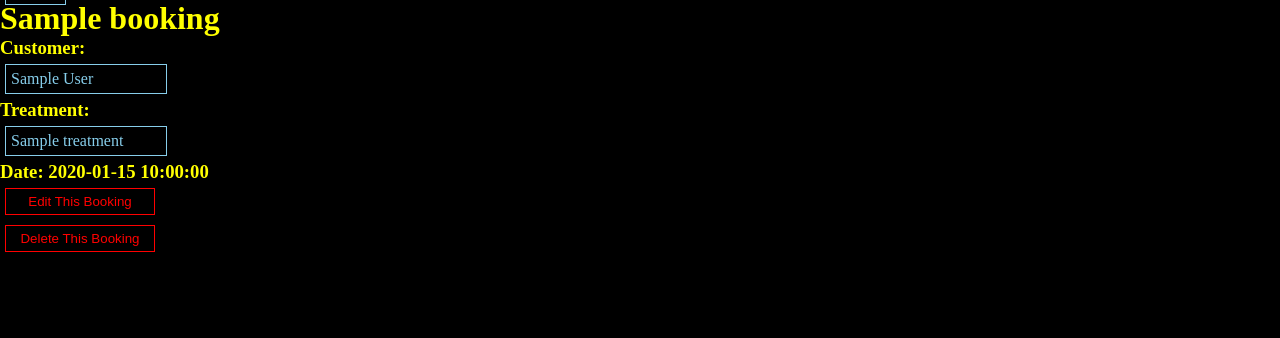
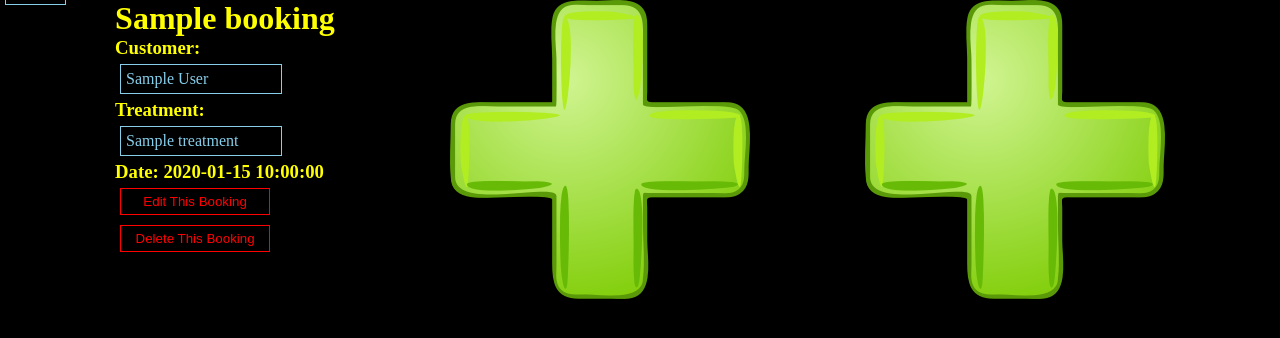
Before and after one commit to abasile1-tech/cyberpunk_ripperdoc_appointment_scheduler, a Flask app: page /bookings/1 in a window 1280 px wide. Shown: the part 23-361 px from the top of the page. Run offline with Flask 3, Linux system fonts and the light colour scheme; tables that the repository leaves empty hold one stand-in row (values such as "Sample post").

Commit message:
I made it so that the individual bookings show an image of the customer and an image of the treatment

```diff
--- a/static/style.css
+++ b/static/style.css
@@ -153,3 +153,8 @@ input[type="submit"], button {
 #big_plus_sign {
 	max-width: 50%;
 }
+
+.booking_image {
+	max-width: 300px;
+	max-height: 300px;
+}
--- a/templates/bookings/show.html
+++ b/templates/bookings/show.html
@@ -1,7 +1,7 @@
 {% extends 'base.html' %}
 
 {% block content %}
-<main>
+<main class="main_content">
 	<div class="flex_list">
 	<h1>{{ name}}</h1>
 	<h3>Customer: </h3>
@@ -15,5 +15,24 @@
 		<input type="submit" value="Delete This Booking">
 	</form>
 	</div>
+	{% if customer_name == "V" %}
+		<img src="../../static/images/v.jpg" alt="v" class="booking_image">
+	{% elif customer_name == "Maine" %}
+		<img src="../../static/images/maine.jpg" alt="maine" class="booking_image">
+	{% elif customer_name == "David Martinez" %}
+		<img src="../../static/images/david_martinez.png" alt="david martinez" class="booking_image">
+	{% else %}
+		<img src="../../static/images/plus_sign.png" alt="plus sign" class="booking_image">
+	{% endif %}
+
+	{% if treatment_name == "Mantis Blades" %}
+		<img src="../../static/images/mantis_blades_big.jpg" alt="mantis blades" class="booking_image">
+	{% elif treatment_name == "Gorilla Arms" %}
+		<img src="../../static/images/gorilla_arms_big.jpg" alt="gorilla arms" class="booking_image">
+	{% elif treatment_name == "Sandevistan" %}
+		<img src="../../static/images/sandevistan_big.png" alt="sandevistan" class="booking_image">
+	{% else %}
+		<img src="../../static/images/plus_sign.png" alt="plus sign" class="booking_image">
+	{% endif %}
 </main>
 {% endblock content %}
--- a/templates/customers/show.html
+++ b/templates/customers/show.html
@@ -19,11 +19,11 @@
 	</form>
 	</div>
 	{% if customer.name == "V" %}
-		<img src="../../static/images/v.jpg" alt="david martinez" class="new_image">
+		<img src="../../static/images/v.jpg" alt="v" class="new_image">
 	{% elif customer.name == "Maine" %}
-		<img src="../../static/images/maine.jpg" alt="gorilla arms" class="new_image">
+		<img src="../../static/images/maine.jpg" alt="maine" class="new_image">
 	{% elif customer.name == "David Martinez" %}
-		<img src="../../static/images/david_martinez.png" alt="sandevistan" class="new_image">
+		<img src="../../static/images/david_martinez.png" alt="david martinez" class="new_image">
 	{% else %}
 		<img src="../../static/images/plus_sign.png" alt="plus sign" id="big_plus_sign">
 	{% endif %}
```
